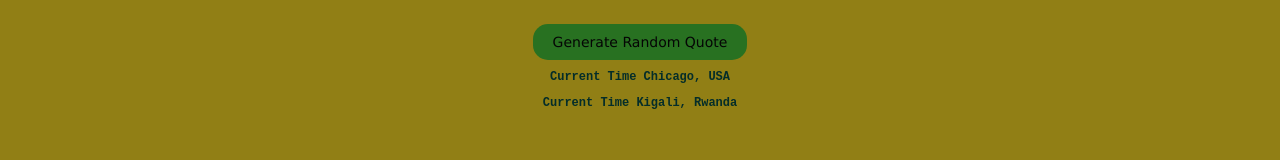
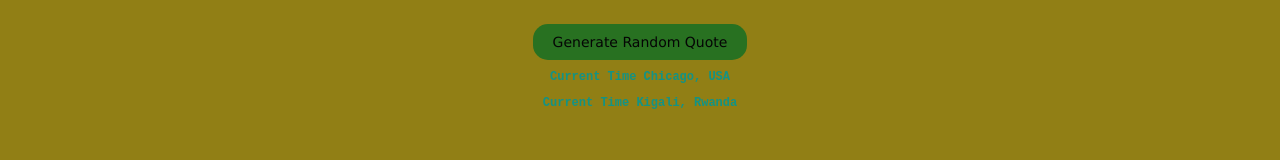
Before and after one commit to Lande21/RandomQuote, a React (Create React App) app: page / in a window 1280 px wide. Shown: the part 264-424 px from the top of the page. Built offline with nearby package versions, Linux system fonts and the light colour scheme; no server answers.

Commit message:
Adding a 3 min count down

```diff
--- a/src/App.css
+++ b/src/App.css
@@ -18,7 +18,7 @@
 
   align-items:flex-start;
   justify-content: flex-start;
-  color: rgb(4, 45, 41);
+  color: rgb(18, 147, 134);
   font-family: monospace;
   font-size: 12px;
 }
```
